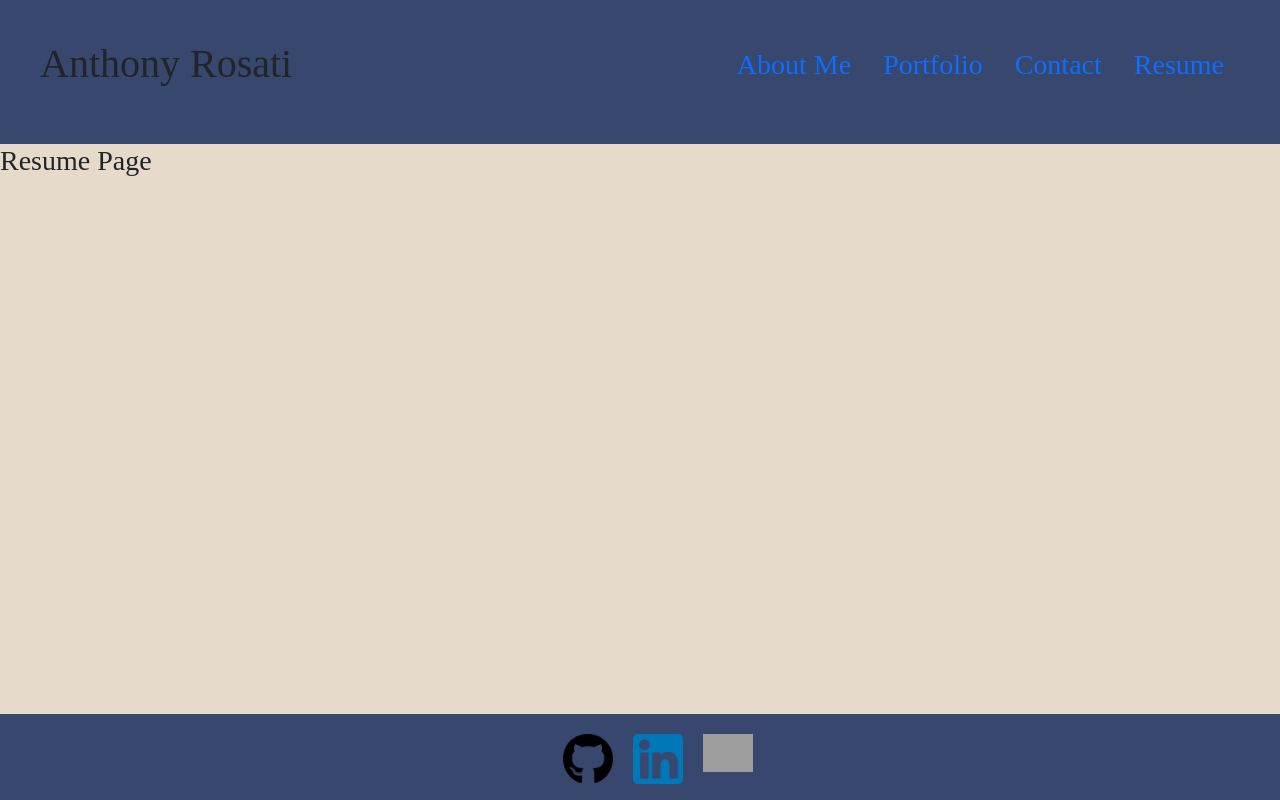
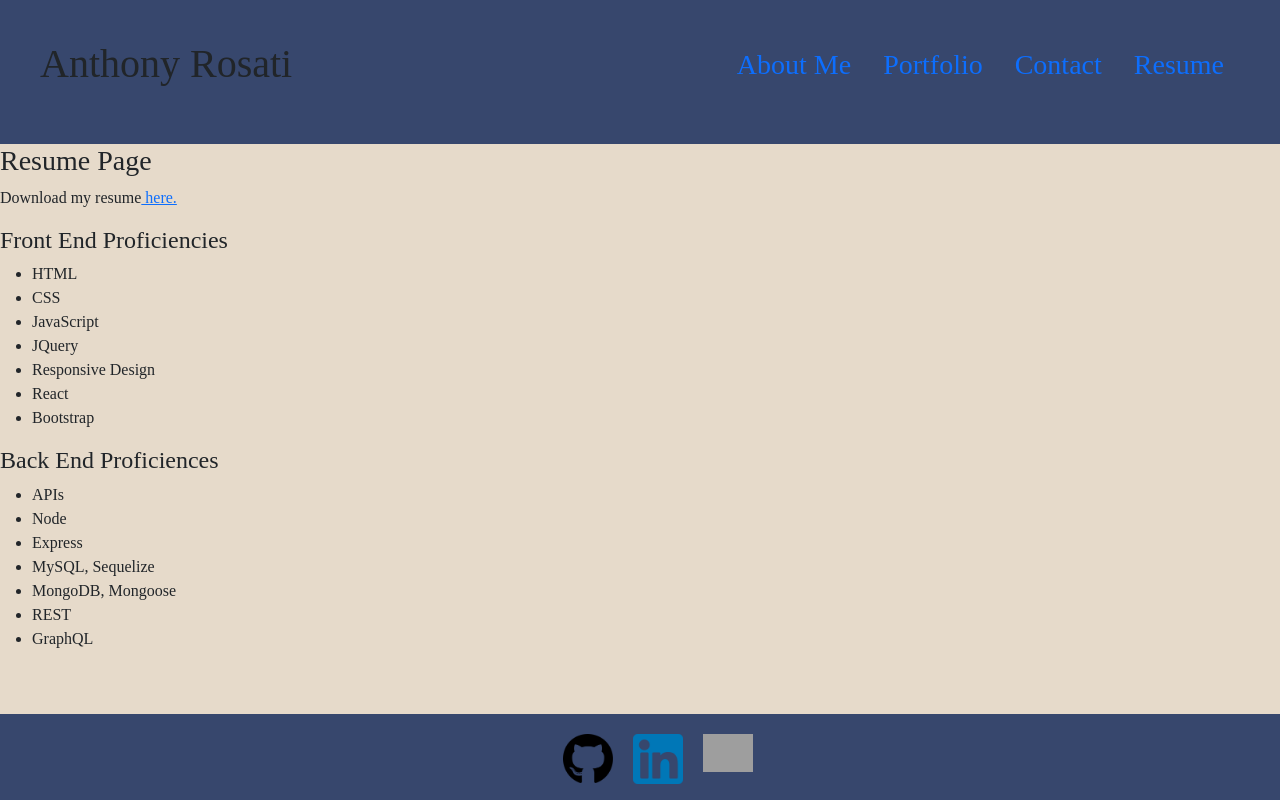
Before and after one commit to AnthonyRqqq/react-portfolio, a React (Vite) app: page /Resume in a window 1280 px wide. Built offline with nearby package versions, Linux system fonts and the light colour scheme; grey boxes are pictures that could not be loaded.

Commit message:
Functionality added to Resume.jsx, added pdf resume for downloads to assets folder

```diff
--- a/src/App.css
+++ b/src/App.css
@@ -80,7 +80,10 @@ footer * {
 }
 
 .message-input {
-    height: 300px
+    height: 300px;
+    overflow-x: hidden;
+    overflow-y: auto;
+    vertical-align: top;
 }
 
 .contact-form button {
--- a/src/pages/Resume.jsx
+++ b/src/pages/Resume.jsx
@@ -1,7 +1,41 @@
+import resumeDownload from '../assets/Anthony-Rosati-Resume.pdf'
+
 export default function Resume() {
     return (
         <div>
             <h3>Resume Page</h3>
+            {/* Downloadable resume */}
+            <p>Download my resume
+                <a href={resumeDownload} download> here.</a>
+            </p>
+
+            {/* Front end skills list */}
+            <div>
+                <h4>Front End Proficiencies</h4>
+                <ul>
+                    <li>HTML</li>
+                    <li>CSS</li>
+                    <li>JavaScript</li>
+                    <li>JQuery</li>
+                    <li>Responsive Design</li>
+                    <li>React</li>
+                    <li>Bootstrap</li>
+                </ul>
+            </div>
+
+            <div>
+                <h4>Back End Proficiences</h4>
+                <ul>
+                    <li>APIs</li>
+                    <li>Node</li>
+                    <li>Express</li>
+                    <li>MySQL, Sequelize</li>
+                    <li>MongoDB, Mongoose</li>
+                    <li>REST</li>
+                    <li>GraphQL</li>
+                </ul>
+            </div>
         </div>
+
     )
 }
```
Also changed, not shown: 1 other file (tests, documents, lock files or other folders).
